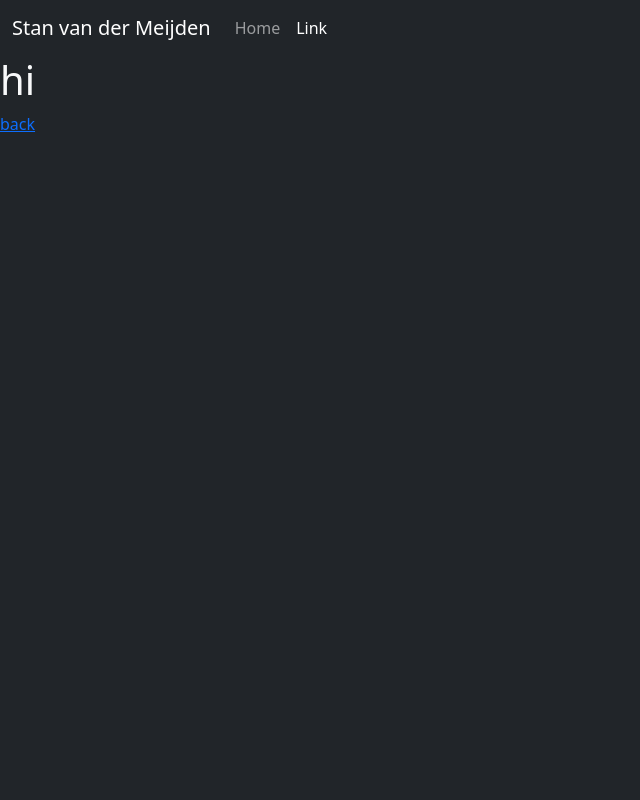
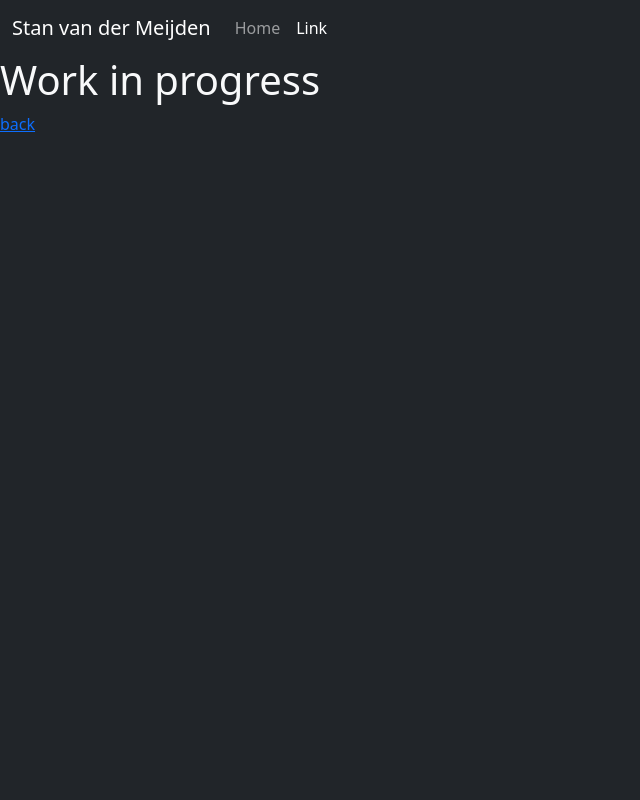
Before and after one commit to Stanmina/Stanmina.github.io, a plain HTML site: page info.html in a window 1280 px wide. Shown: the top 800 px of the page, without its empty margins (0-640 px from the left). Drawn offline with nearby package versions, Linux system fonts and the light colour scheme.

Commit message:
Update info.html

```diff
--- a/info.html
+++ b/info.html
@@ -38,7 +38,7 @@
         </nav>
     </header>
   <main class="min-vh-100">
-    <h1>hi</h1>
+    <h1>Work in progress</h1>
     <a href="index.html">back</a>
   </main>
 
```
